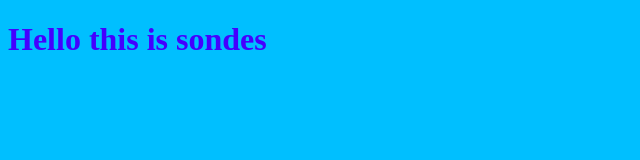
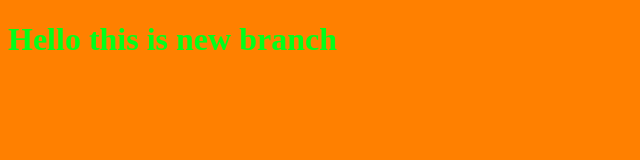
Before and after one commit to Frad56/LearnGit, a plain HTML site: page index.html in a window 1280 px wide. Shown: the whole page, without its empty margins (0-640 px from the left). Drawn offline with Linux system fonts and the light colour scheme.

Commit message:
changing style the tilte

```diff
--- a/index.html
+++ b/index.html
@@ -7,7 +7,7 @@
     <title>Document</title>
 </head>
 <body>
-    <h1>Hello this is sondes
+    <h1>Hello this is new branch
     </h1>
 <script src="app.js"></script>
 </body>
--- a/style.css
+++ b/style.css
@@ -1,6 +1,6 @@
 h1{
-    color: rgb(68, 0, 255);
+    color: rgb(0, 255, 26);
 }
 body{
-    background-color: rgb(0, 191, 255);
+    background-color: rgb(255, 128, 0);
 }
```
